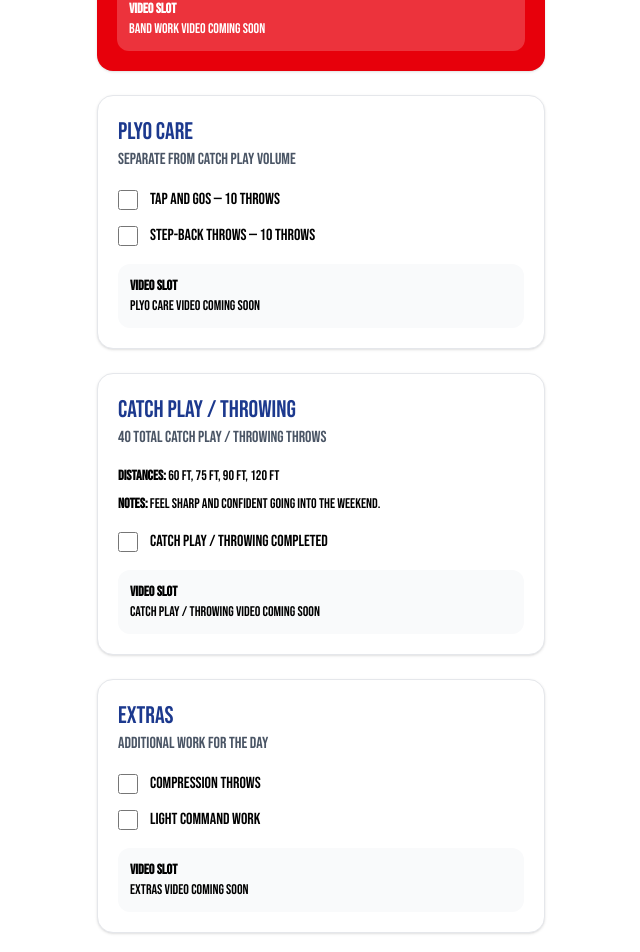
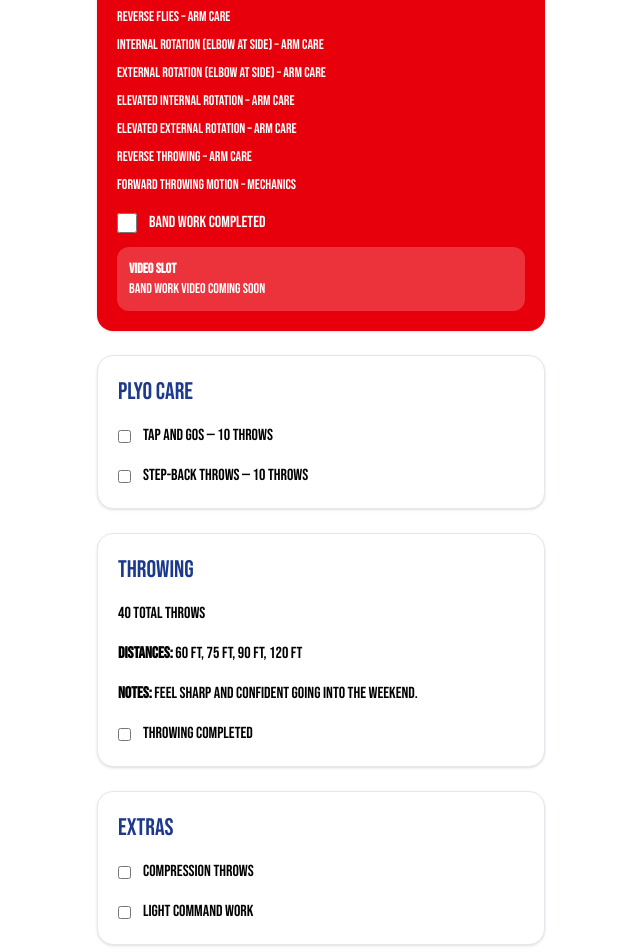
Before and after one commit to shawnsemple/prime-training, a Next.js app: page /throwing/friday in a window 1280 px wide. Shown: the part 347-1299 px from the top of the page, without its empty margins (319-959 px from the left). Built offline with nearby package versions, Linux system fonts and the light colour scheme.

Commit message:
added band routine

```diff
--- a/app/throwing/ThrowingDayTemplate.tsx
+++ b/app/throwing/ThrowingDayTemplate.tsx
@@ -54,6 +54,7 @@ export default function ThrowingDayTemplate({
   return (
     <main className="min-h-screen bg-white text-black p-4">
       <div className="max-w-md mx-auto space-y-6">
+
         <Link href="/throwing">
           <button className="text-blue-900 font-medium hover:underline">
             ← Back to Throwing
@@ -61,23 +62,41 @@ export default function ThrowingDayTemplate({
         </Link>
 
         <div>
-          <h1 className={`text-4xl tracking-wide ${titleClasses}`}>{day.toUpperCase()}</h1>
+          <h1 className={`text-4xl tracking-wide ${titleClasses}`}>
+            {day.toUpperCase()}
+          </h1>
           <p className="text-gray-600 mt-1">{intent}</p>
         </div>
 
+        {/* Progress */}
         <div className="rounded-2xl border border-gray-200 bg-gray-50 p-4 shadow">
           <p className="text-sm">
-            <span className="font-semibold">Progress:</span> {completedCount} / {totalCount} completed
+            <span className="font-semibold">Progress:</span>{" "}
+            {completedCount} / {totalCount} completed
           </p>
         </div>
 
+        {/* BAND WORK */}
         <div className={`${accentClasses} rounded-2xl p-5 shadow space-y-4`}>
           <div>
             <h2 className="text-2xl font-semibold">Band Work</h2>
             <p className={accent === "gray" ? "text-gray-700" : "text-white/80"}>
               Complete before throwing every day
             </p>
-            <div className="mt-3 flex items-center gap-3">
+
+            <div className="mt-3 space-y-2 text-sm">
+              <p>Side Extensions – Arm Care</p>
+              <p>Forward Flies – Arm Care</p>
+              <p>Reverse Flies – Arm Care</p>
+              <p>Internal Rotation (elbow at side) – Arm Care</p>
+              <p>External Rotation (elbow at side) – Arm Care</p>
+              <p>Elevated Internal Rotation – Arm Care</p>
+              <p>Elevated External Rotation – Arm Care</p>
+              <p>Reverse Throwing – Arm Care</p>
+              <p>Forward Throwing Motion – Mechanics</p>
+            </div>
+
+            <div className="mt-4 flex items-center gap-3">
               <input
                 type="checkbox"
                 checked={bandWorkDone}
@@ -86,6 +105,7 @@ export default function ThrowingDayTemplate({
               />
               <span>Band work completed</span>
             </div>
+
             <div className="mt-3 rounded-xl bg-white/20 p-3 text-sm">
               <p className="font-semibold">Video Slot</p>
               <p>Band work video coming soon</p>
@@ -93,21 +113,17 @@ export default function ThrowingDayTemplate({
           </div>
         </div>
 
+        {/* PLYO CARE */}
         <div className="rounded-2xl border border-gray-200 bg-white p-5 shadow space-y-4">
-          <div>
           <h2 className="text-2xl text-blue-900">Plyo Care</h2>
-            <p className="text-gray-600">Separate from catch play volume</p>
-          </div>
 
-          <div className="space-y-3">
           <label className="flex items-center gap-3">
             <input
               type="checkbox"
               checked={tapAndGoDone}
               onChange={() => setTapAndGoDone(!tapAndGoDone)}
-                className="h-5 w-5"
             />
-              <span>Tap and Gos — 10 throws</span>
+            Tap and Gos — 10 throws
           </label>
 
           <label className="flex items-center gap-3">
@@ -115,54 +131,35 @@ export default function ThrowingDayTemplate({
               type="checkbox"
               checked={stepBackDone}
               onChange={() => setStepBackDone(!stepBackDone)}
-                className="h-5 w-5"
             />
-              <span>Step-Back Throws — 10 throws</span>
+            Step-Back Throws — 10 throws
           </label>
         </div>
 
-          <div className="rounded-xl bg-gray-50 p-3 text-sm">
-            <p className="font-semibold">Video Slot</p>
-            <p>Plyo Care video coming soon</p>
-          </div>
-        </div>
+        {/* THROWING */}
+        <div className="rounded-2xl border border-gray-200 bg-white p-5 shadow space-y-4">
+          <h2 className="text-2xl text-blue-900">Throwing</h2>
 
-        <div className="rounded-2xl border border-gray-200 bg-white p-5 shadow space-y-4">
-          <div>
-            <h2 className="text-2xl text-blue-900">Catch Play / Throwing</h2>
-            <p className="text-gray-600">{catchPlayThrows} total catch play / throwing throws</p>
-          </div>
-
-          <div className="space-y-2 text-sm">
-            <p><span className="font-semibold">Distances:</span> {distances}</p>
-            <p><span className="font-semibold">Notes:</span> {notes}</p>
-          </div>
+          <p>{catchPlayThrows} total throws</p>
+          <p><strong>Distances:</strong> {distances}</p>
+          <p><strong>Notes:</strong> {notes}</p>
 
           <label className="flex items-center gap-3">
             <input
               type="checkbox"
               checked={catchPlayDone}
               onChange={() => setCatchPlayDone(!catchPlayDone)}
-              className="h-5 w-5"
             />
-            <span>Catch play / throwing completed</span>
+            Throwing completed
           </label>
-
-          <div className="rounded-xl bg-gray-50 p-3 text-sm">
-            <p className="font-semibold">Video Slot</p>
-            <p>Catch play / throwing video coming soon</p>
-          </div>
         </div>
 
+        {/* EXTRAS */}
         <div className="rounded-2xl border border-gray-200 bg-white p-5 shadow space-y-4">
-          <div>
           <h2 className="text-2xl text-blue-900">Extras</h2>
-            <p className="text-gray-600">Additional work for the day</p>
-          </div>
 
-          <div className="space-y-3">
           {extras.map((extra, index) => (
-              <label key={extra} className="flex items-center gap-3">
+            <label key={index} className="flex items-center gap-3">
               <input
                 type="checkbox"
                 checked={extrasDone[index]}
@@ -171,18 +168,12 @@ export default function ThrowingDayTemplate({
                   updated[index] = !updated[index];
                   setExtrasDone(updated);
                 }}
-                  className="h-5 w-5"
               />
-                <span>{extra}</span>
+              {extra}
             </label>
           ))}
         </div>
 
-          <div className="rounded-xl bg-gray-50 p-3 text-sm">
-            <p className="font-semibold">Video Slot</p>
-            <p>Extras video coming soon</p>
-          </div>
-        </div>
       </div>
     </main>
   );
```
Lines whose indentation alone changed are shown as unchanged.
